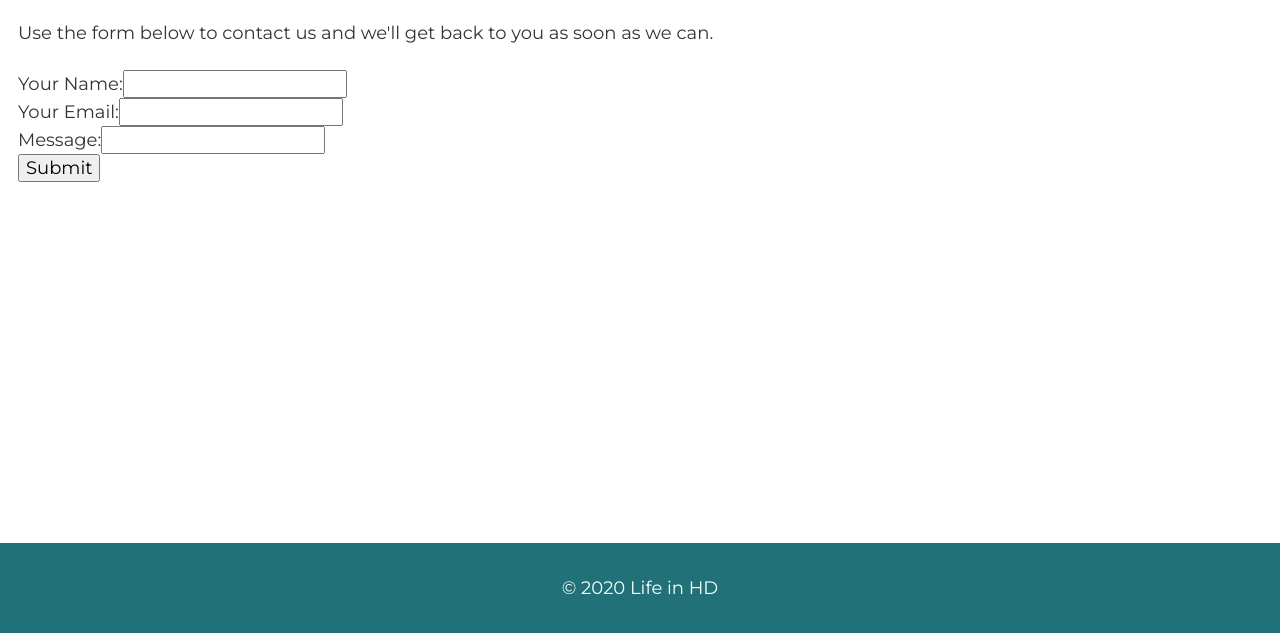
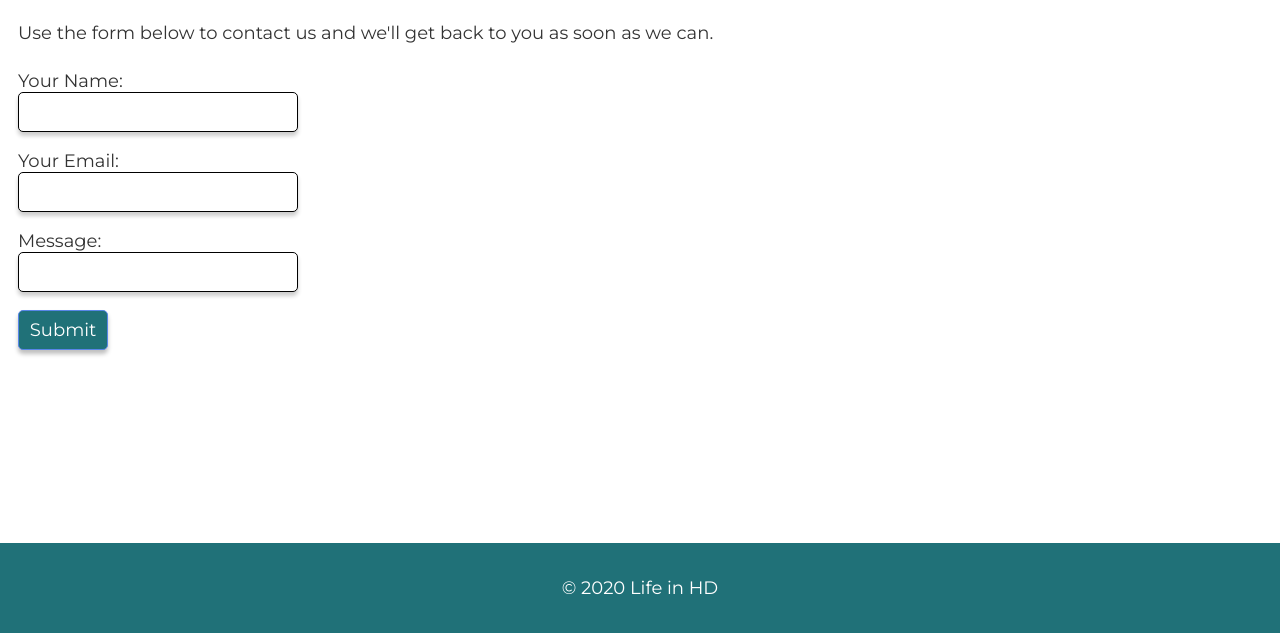
Before and after one commit to ChristianBlom84/life-in-hd-main, a Gatsby site in the folder web/: page /contact in a window 1280 px wide. Shown: the part 167-800 px from the top of the page. Built offline with nearby package versions, Linux system fonts and the light colour scheme; Gatsby itself is replaced by a stand-in of ours.

Commit message:
Added basic styling for the contact form.

```diff
--- a/web/src/pages/contact.module.scss
+++ b/web/src/pages/contact.module.scss
@@ -0,0 +1,84 @@
+@import '../variables.scss';
+
+.formContainer {
+  display: flex;
+  flex-direction: column;
+  align-items: center;
+
+
+  @include medium {
+    align-items: flex-start;
+  }
+
+  @include mediumMax {
+    h2 {
+      margin-top: 1rem;
+    }
+  }
+
+}
+
+.form {
+  display: flex;
+  align-items: center;
+  flex-direction: column;
+
+  @include mediumMax {
+    align-items: stretch;
+    width: 100%;
+  }
+
+  input {
+    border-radius: 5px;
+    border: 1px solid black;
+    height: 40px;
+    padding-left: 0.5rem;
+    box-shadow: 0px 4px 4px 0px rgba(0, 0, 0, 0.20);
+    width: 100%;
+
+    @include medium {
+      width: 280px;
+    }
+
+  }
+
+  @include mediumMax {
+    label {
+      margin-top: 0.5rem;
+    }
+  }
+}
+
+.inputGroup {
+  display: flex;
+  flex-direction: column;
+  margin-bottom: 1rem;
+}
+
+.button {
+  border-radius: 5px;
+  height: 40px;
+  border: 1px solid #5886e8;
+  background-color: $green;
+  color: white;
+  transition: 0.3s;
+  box-shadow: 0px 4px 4px 0px rgba(0, 0, 0, 0.25);
+  flex-grow: 1;
+
+  &:active {
+    box-shadow: none;
+  }
+
+  &:hover {
+    background-color: $darkgreen;
+  }
+
+  @include medium {
+    width: 90px;
+    align-self: flex-start;
+  }
+
+  @include mediumMax {
+    margin-top: 2rem;
+  }
+}
--- a/web/src/pages/contact.tsx
+++ b/web/src/pages/contact.tsx
@@ -43,13 +43,14 @@ const ContactPage: React.FC = () => {
           Use the form below to contact us and we&apos;ll get back to you as
           soon as we can.
         </p>
-        <div>
+        <div className={styles.formContainer}>
           <form
             name="contact"
             method="post"
             onSubmit={handleSubmit}
             data-netlify="true"
             data-netlify-honeypot="bot-field"
+            className={styles.form}
           >
             <div className={styles.inputGroup}>
               <label htmlFor="name">Your Name:</label>
@@ -87,7 +88,9 @@ const ContactPage: React.FC = () => {
                 }
               />
             </div>
-            <button type="submit">Submit</button>
+            <button className={styles.button} type="submit">
+              Submit
+            </button>
             <input type="hidden" name="form-name" value="contact" />
           </form>
         </div>
--- a/web/src/variables.scss
+++ b/web/src/variables.scss
@@ -1,6 +1,7 @@
 // Colors
 $darkgray: #2d2a30;
 $green: #207178;
+$darkgreen: #0d4044;
 
 // Fonts
 $primary-font: 'Montserrat', sans-serif;
```
